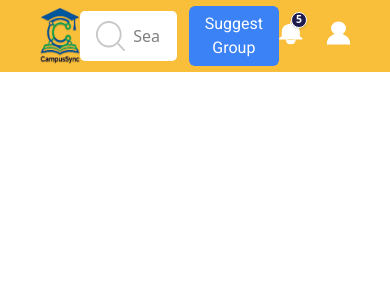
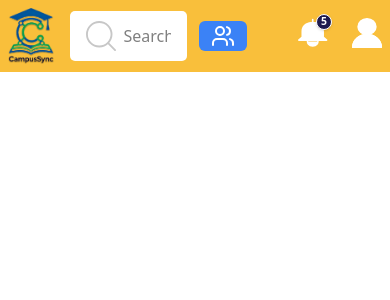
Before and after one commit to RiasGremoryHSDXD/CampusSync, a React (Vite) app: page /home in a window 390 px wide. Shown: the top 300 px of the page. Built offline with nearby package versions, Linux system fonts and the light colour scheme; sample sign-in values are in the browser's storage.

Commit message:
feat(SuggestionGroup): responsive UI for scaller screensize

```diff
--- a/src/components/navigationBar/navigationContainer.tsx
+++ b/src/components/navigationBar/navigationContainer.tsx
@@ -27,7 +27,7 @@ export default function navigationContainer() {
 
   return (
     <div
-        className="flex justify-between bg-[#F9BF3B] w-full h-18 py-2 px-10"
+        className="flex justify-between bg-[#F9BF3B] w-full h-18 py-2 lg:px-10 px-2"
     >
         <div
             className="flex"
--- a/src/components/navigationBar/notification.tsx
+++ b/src/components/navigationBar/notification.tsx
@@ -9,7 +9,7 @@ interface NotificationProps {
 
 export default function Notification({
   notificationDesign = "relative inline-block",
-  imageDesign = "h-[4vh] hover:brightness-50 hover:cursor-pointer transition-all duration-200",
+  imageDesign = "lg:h-[4vh] w-[30px] h-[30px] hover:brightness-50 hover:cursor-pointer transition-all duration-200",
   badgeCount,
   onClick,
 }: NotificationProps) {
--- a/src/components/navigationBar/profile.tsx
+++ b/src/components/navigationBar/profile.tsx
@@ -8,7 +8,7 @@ interface ProfileProps {
 
 export default function profile({
     profileDesign,
-    imageDesign = "h-[4vh] hover:brightness-50 hover:cursor-pointer transition-all duration-200",
+    imageDesign = "lg:h-[4vh] w-[30px] h-[30px] hover:brightness-50 hover:cursor-pointer transition-all duration-200",
     onClick
 } : ProfileProps) {
   return (
--- a/src/components/navigationBar/suggestionGroup/suggestionGroup.tsx
+++ b/src/components/navigationBar/suggestionGroup/suggestionGroup.tsx
@@ -1,6 +1,7 @@
 import Button from "../../button"
 import { useState } from "react"
 import SuggestionGroupClickModal from "./suggestionGroupClickModal"
+import { Users } from "lucide-react"
 
 export default function suggestionGroup() {
 
@@ -14,9 +15,21 @@ export default function suggestionGroup() {
 
     return (
     <form action="" onSubmit={handleClickSuggestionGroup}>
+        <button
+            type="button"
+            className="block sm:hidden
+            bg-[#3B82F6] px-[12px] py-[3px] w-fit text-white rounded-[6px]
+            hover:bg-[#2563EB] transition-colors
+            duration-200 hover:cursor-pointer"
+            onClick={() => setClickSuggestionGroup(true)}
+        >
+            <Users />
+        </button>
         <Button
-            type="submit"
-            buttonContainerDesign="bg-[#3B82F6] p-[6px] w-full text-white rounded-[6px] hover:bg-[#2563EB] transition-colors duration-200 hover:cursor-pointer"
+            type="button"
+            buttonContainerDesign="hidden sm:block bg-[#3B82F6] px-[8px] py-[6px] text-white rounded-[6px]
+            hover:bg-[#2563EB] transition-colors duration-200 hover:cursor-pointer whitespace-nowrap
+            "
             buttonText="Suggest Group"
             onClick={() => setClickSuggestionGroup(true)}
         />
--- a/src/index.css
+++ b/src/index.css
@@ -4,5 +4,9 @@
 html,
 body,
 #root {
+  margin: 0;
+  padding: 0;
   height: 100%;
+  width: 100%;
+  overflow-x: hidden;
 }
```
